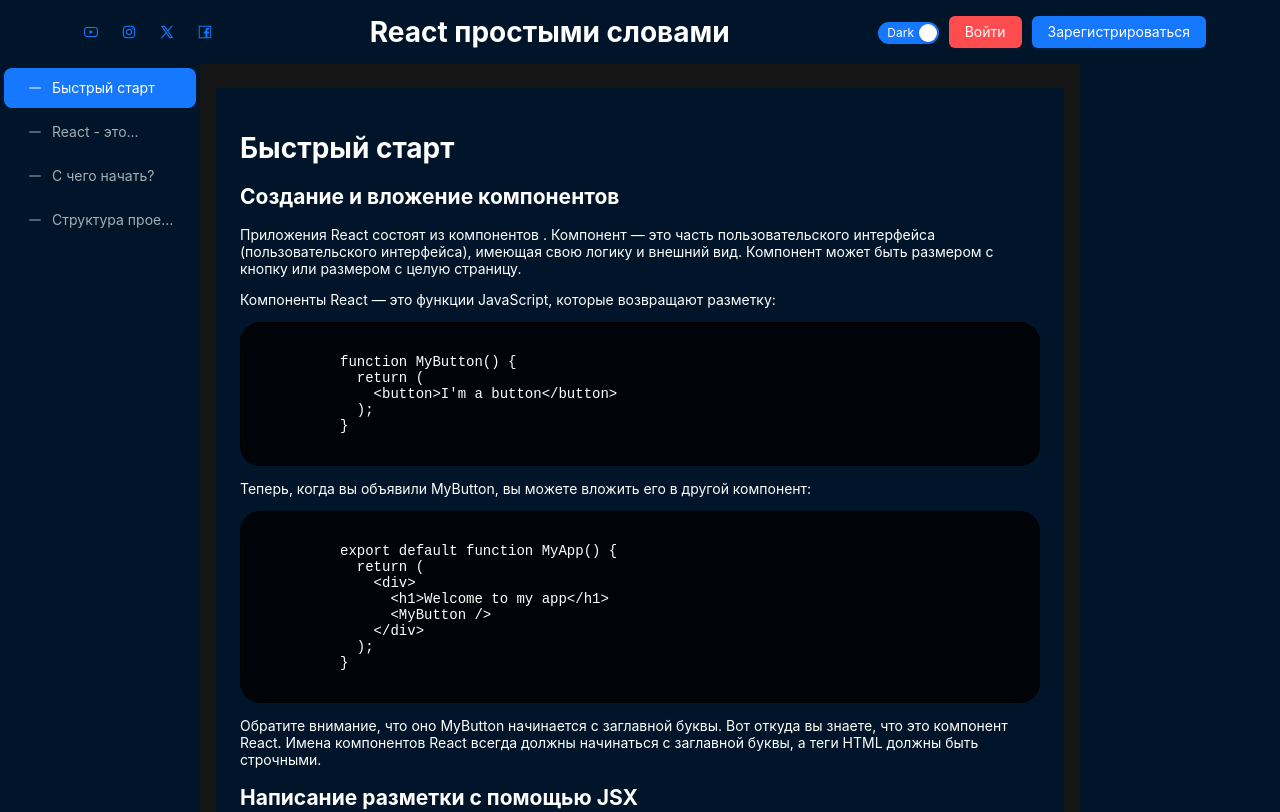
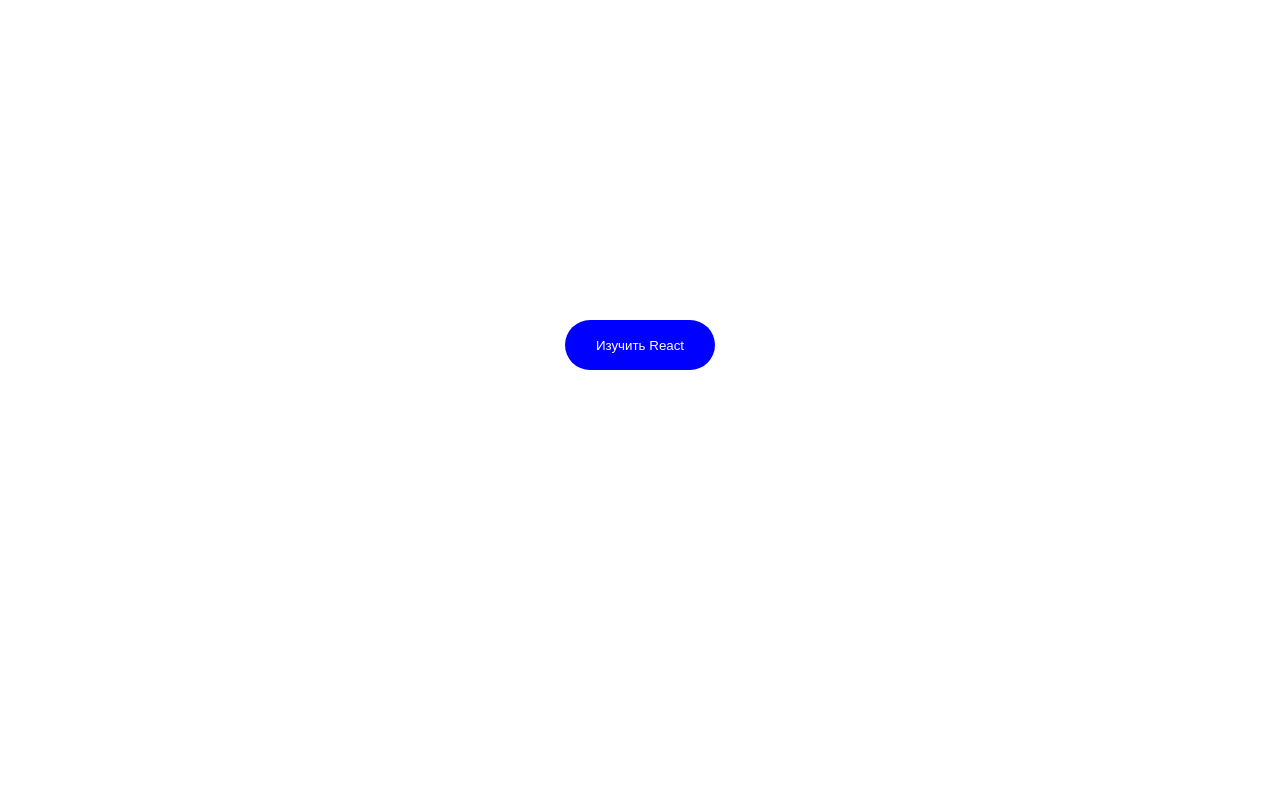
Before and after one commit to KonstantinTuhay/tz_shpora, a React (Create React App) app: page / in a window 1280 px wide. Shown: the top 812 px of the page. Built offline with nearby package versions, Linux system fonts and the light colour scheme.

Commit message:
add: Suspense and lazy effect

```diff
--- a/src/App.jsx
+++ b/src/App.jsx
@@ -1,130 +1,38 @@
-import React, { Suspense, useState } from "react";
+import React, { Suspense, lazy, useState } from "react";
 import "./App.css";
-import { Layout } from "antd";
 
-import { Footer } from "antd/es/layout/layout";
-
-import ReactThis from "./components/pages/ReactThis";
-// import withAdditionalFunctions from "./helpers/navigateHOC";
-import HomePage from "./components/pages/HomePage";
-import InTheBegining from "./components/pages/InTheBegining";
-import ConstrProject from "./components/pages/ConstrProject";
-import MainHeader from "./components/MainHeader";
-import MyContext from "./components/MyContext";
-import SocialMediaIcons from "./components/social_media/SocialMediaIcons";
-import LeftMenu from "./components/content/LeftMenu";
-import PagesContent from "./components/content/PagesContent";
+import AllPage from "./components/AllPage";
 
 export default function App() {
-  const routes = [
-    { route: "/", component: HomePage },
-    {
-      route: "/reactthis",
-      component: ReactThis,
-    },
-    { route: "/inthebegining", component: InTheBegining },
-    { route: "/constr_ptoject", component: ConstrProject },
-  ];
-
-  const [theme, setTheme] = useState("dark");
-
-  const { Header, Sider, Content } = Layout;
-
-  function SuspLoad() {
-    return <h2>🌀 Loading...</h2>;
-  }
-
-  // const [reactSpin, setReactSpin] = useState(false);
+  const [reactSpin, setReactSpin] = useState(false);
   // function Loading() {
   //   return <h2>🌀 Loading...</h2>;
   // }
 
-  // function SpinReact() {
+  const AllPage = lazy(() => import("./components/AllPage"));
   return (
     <>
-      {/* <Suspense fallback={<Loading />}> */}
-      <div className="wrapper">
-        <Layout>
-          <MyContext.Provider value={[theme, setTheme]}>
-            <Header
-              className="main_header"
-              id={theme}
-              style={{
-                display: "flex",
-                alignItems: "center",
-                justifyContent: "space-around",
-                padding: 0,
-                textAlign: "center",
-              }}
-              // Почему когда прописываю эти же стили в css, оно не срабатывает?
-            >
-              <MainHeader />
-            </Header>
-          </MyContext.Provider>
-        </Layout>
-        {/* \\\\\\\\\\\\\\\\\\\\\\\\\\\\\\\\\\\\\\\\\\\\\\\\\\\\\\\\\\\\\\\\\\\\\\\\\\\\\ */}
-        {/* \\\\\\\\\\\\\\\\\\\\\\\\\\menu\\\\\\\\\\\\\\\\\\\\\\\\\\\\\\\\\\\\\\\\\\\\ */}
-        {/* \\\\\\\\\\\\\\\\\\\\\\\\\\\\\\\\\\\\\\\\\\\\\\\\\\\\\\\\\\\\\\\\\\\\\\\\\\\\\ */}
-        <Layout className="between" id={theme}>
-          <Sider className="side_menu" id={theme}>
-            <LeftMenu theme={theme} />
-          </Sider>
-          {/* \\\\\\\\\\\\\\\\\\\\\\\\\\\\\\\\\\\\\\\\\\\\\\\\\\\\\\\\\\\\\\\\\\\\\\\\\\\\\ */}
-          {/* \\\\\\\\\\\\\\\\\\\\\\\\\\content\\\\\\\\\\\\\\\\\\\\\\\\\\\\\\\\\\\\\\\\\\\\ */}
-          {/* \\\\\\\\\\\\\\\\\\\\\\\\\\\\\\\\\\\\\\\\\\\\\\\\\\\\\\\\\\\\\\\\\\\\\\\\\\\\\ */}
-
-          <Content
-            id={theme}
-            style={{
-              margin: "24px 16px",
-              padding: 24,
-              minHeight: 280,
-            }}
-          >
-            <PagesContent routes={routes} />
-          </Content>
-
-          <Sider className="side_menu" id={theme}></Sider>
-        </Layout>
-
-        {/* \\\\\\\\\\\\\\\\\\\\\\\\\\\\\\\\\\\\\\\\\\\\\\\\\\\\\\\\\\\\\\\\\\\\\\\\\\\\\ */}
-        {/* \\\\\\\\\\\\\\\\\\\\\\\\\\footer\\\\\\\\\\\\\\\\\\\\\\\\\\\\\\\\\\\\\\\\\\\\ */}
-        {/* \\\\\\\\\\\\\\\\\\\\\\\\\\\\\\\\\\\\\\\\\\\\\\\\\\\\\\\\\\\\\\\\\\\\\\\\\\\\\ */}
-        <Layout>
-          <div className="main_footer">
-            <Footer
-              id={theme}
-              style={{
-                display: "flex",
-                alignItems: "center",
-                justifyContent: "space-around",
-                textAlign: "center",
-                // Почему когда прописываю эти же стили в css, оно не срабатывает?
-              }}
-            >
-              <div>
-                <p>Хотите видеть больше? Подписывайтесь!</p>
-
-                <SocialMediaIcons />
-              </div>
-            </Footer>
-          </div>
-        </Layout>
-      </div>
-      {/* </Suspense> */}
+      {reactSpin ? (
+        <Suspense
+          fallback={setTimeout(
+            () => (
+              <h2>🌀 Loading...</h2>
+            ),
+            2000
+          )}
+        >
+          {" "}
+          <AllPage />
+        </Suspense>
+      ) : (
+        <div id="btnWrapper">
+          <button id="btnStart" onClick={() => setReactSpin(true)}>
+            {" "}
+            Изучить React
+          </button>
+        </div>
+      )}
+      {/* <AllPage /> */}
     </>
   );
 }
-
-//   if (reactSpin) {
-//     return <SpinReact />;
-//   } else {
-//     return (
-//       <div id="btnWrapper">
-//         <button id="btnStart" onClick={() => setReactSpin(true)}>
-//           Изучить React
-//         </button>
-//       </div>
-//     );
-//   }
-// }
--- /dev/null
+++ b/src/components/AllPage.jsx
@@ -0,0 +1,103 @@
+import React, { useState } from "react";
+import HomePage from "./pages/HomePage";
+import InTheBegining from "./pages/InTheBegining";
+import ConstrProject from "./pages/ConstrProject";
+import MainHeader from "./MainHeader";
+import MyContext from "./MyContext";
+import SocialMediaIcons from "./social_media/SocialMediaIcons";
+import LeftMenu from "./content/LeftMenu";
+import PagesContent from "./content/PagesContent";
+import ReactThis from "./pages/ReactThis";
+
+import { Layout } from "antd";
+
+import { Footer } from "antd/es/layout/layout";
+
+const AllPage = () => {
+  const routes = [
+    { route: "/", component: HomePage },
+    {
+      route: "/reactthis",
+      component: ReactThis,
+    },
+    { route: "/inthebegining", component: InTheBegining },
+    { route: "/constr_ptoject", component: ConstrProject },
+  ];
+
+  const [theme, setTheme] = useState("dark");
+
+  const { Header, Sider, Content } = Layout;
+
+  return (
+    <div className="wrapper">
+      <Layout>
+        <MyContext.Provider value={[theme, setTheme]}>
+          <Header
+            className="main_header"
+            id={theme}
+            style={{
+              display: "flex",
+              alignItems: "center",
+              justifyContent: "space-around",
+              padding: 0,
+              textAlign: "center",
+            }}
+            // Почему когда прописываю эти же стили в css, оно не срабатывает?
+          >
+            <MainHeader />
+          </Header>
+        </MyContext.Provider>
+      </Layout>
+      {/* \\\\\\\\\\\\\\\\\\\\\\\\\\\\\\\\\\\\\\\\\\\\\\\\\\\\\\\\\\\\\\\\\\\\\\\\\\\\\ */}
+      {/* \\\\\\\\\\\\\\\\\\\\\\\\\\menu\\\\\\\\\\\\\\\\\\\\\\\\\\\\\\\\\\\\\\\\\\\\ */}
+      {/* \\\\\\\\\\\\\\\\\\\\\\\\\\\\\\\\\\\\\\\\\\\\\\\\\\\\\\\\\\\\\\\\\\\\\\\\\\\\\ */}
+      <Layout className="between" id={theme}>
+        <Sider className="side_menu" id={theme}>
+          <LeftMenu theme={theme} />
+        </Sider>
+        {/* \\\\\\\\\\\\\\\\\\\\\\\\\\\\\\\\\\\\\\\\\\\\\\\\\\\\\\\\\\\\\\\\\\\\\\\\\\\\\ */}
+        {/* \\\\\\\\\\\\\\\\\\\\\\\\\\content\\\\\\\\\\\\\\\\\\\\\\\\\\\\\\\\\\\\\\\\\\\\ */}
+        {/* \\\\\\\\\\\\\\\\\\\\\\\\\\\\\\\\\\\\\\\\\\\\\\\\\\\\\\\\\\\\\\\\\\\\\\\\\\\\\ */}
+
+        <Content
+          id={theme}
+          style={{
+            margin: "24px 16px",
+            padding: 24,
+            minHeight: 280,
+          }}
+        >
+          <PagesContent routes={routes} />
+        </Content>
+
+        <Sider className="side_menu" id={theme}></Sider>
+      </Layout>
+
+      {/* \\\\\\\\\\\\\\\\\\\\\\\\\\\\\\\\\\\\\\\\\\\\\\\\\\\\\\\\\\\\\\\\\\\\\\\\\\\\\ */}
+      {/* \\\\\\\\\\\\\\\\\\\\\\\\\\footer\\\\\\\\\\\\\\\\\\\\\\\\\\\\\\\\\\\\\\\\\\\\ */}
+      {/* \\\\\\\\\\\\\\\\\\\\\\\\\\\\\\\\\\\\\\\\\\\\\\\\\\\\\\\\\\\\\\\\\\\\\\\\\\\\\ */}
+      <Layout>
+        <div className="main_footer">
+          <Footer
+            id={theme}
+            style={{
+              display: "flex",
+              alignItems: "center",
+              justifyContent: "space-around",
+              textAlign: "center",
+              // Почему когда прописываю эти же стили в css, оно не срабатывает?
+            }}
+          >
+            <div>
+              <p>Хотите видеть больше? Подписывайтесь!</p>
+
+              <SocialMediaIcons />
+            </div>
+          </Footer>
+        </div>
+      </Layout>
+    </div>
+  );
+};
+
+export default AllPage;
--- a/src/components/content/LeftMenu.jsx
+++ b/src/components/content/LeftMenu.jsx
@@ -1,15 +1,9 @@
-import React, { useState } from "react";
+import React from "react";
 import { NavLink } from "react-router-dom";
-import { Button, Menu } from "antd";
-import {
-  MenuFoldOutlined,
-  MenuUnfoldOutlined,
-  MinusOutlined,
-} from "@ant-design/icons";
+import { Menu } from "antd";
+import { MinusOutlined } from "@ant-design/icons";
 
 const LeftMenu = ({ theme }) => {
-  const [collapsed, setCollapsed] = useState(false);
-
   return (
     <>
       <Menu
```
